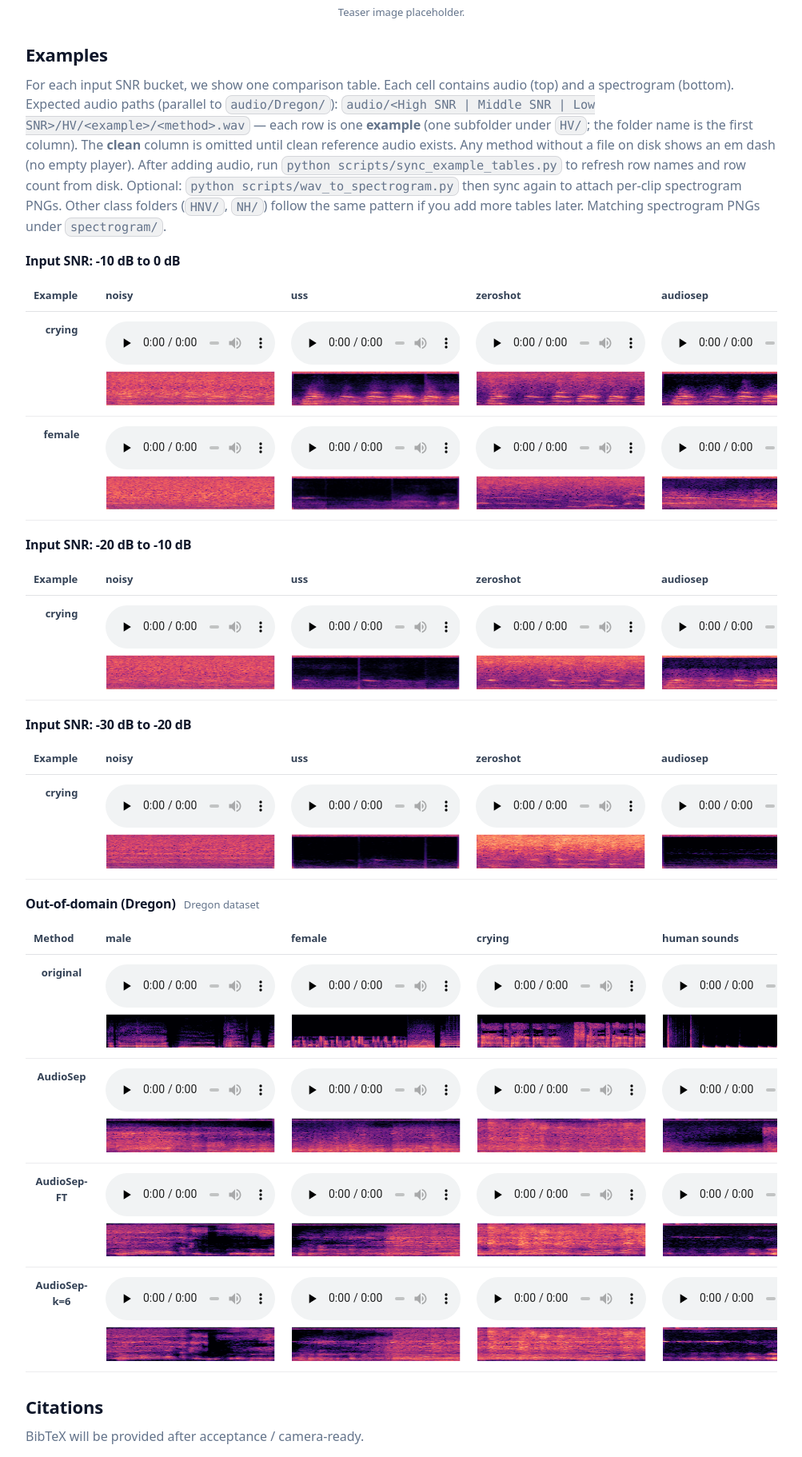
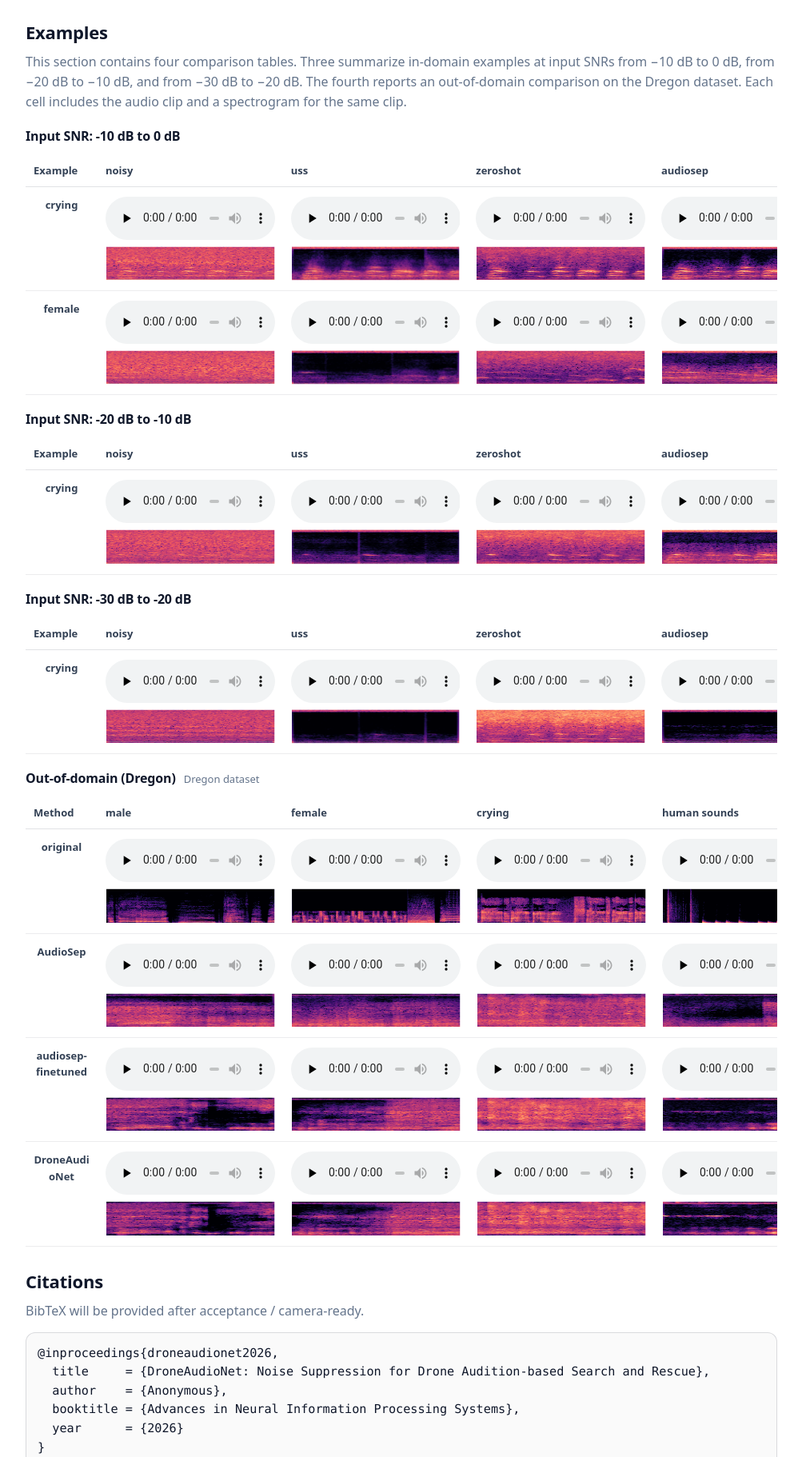
Before and after one commit to DroneAudioNet/DroneAudioNet-Homepage, a plain HTML site: page index.html in a window 1280 px wide. Shown: the part 1077-2899 px from the top of the page at 80% size, without its empty margins (138-1141 px from the left). Drawn offline with Linux system fonts and the light colour scheme.

Commit message:
Polish project page and README
- Examples: shorter formal intro; Dregon table labels audiosep-finetuned and DroneAudioNet.
- Teaser: remove placeholder figcaption; neutral alt/aria-label.
- README: emphasize project homepage line.

Co-authored-by: Cursor <cursoragent@cursor.com>

```diff
--- a/index.html
+++ b/index.html
@@ -49,21 +49,23 @@
           robust aerial acoustic perception and highlight the potential of source separation methods
           for real-world drone-assisted search-and-rescue.
         </p>
-        <figure class="teaser" aria-label="Teaser image placeholder">
+        <figure class="teaser" aria-label="DroneAudioNet teaser">
           <img
             class="teaser-img"
             src="./teaser-droneaudionet.svg"
-            alt="DroneAudioNet teaser image placeholder"
+            alt="DroneAudioNet teaser"
             loading="lazy"
           />
-          <figcaption class="teaser-cap">Teaser image placeholder.</figcaption>
         </figure>
       </section>
 
       <section class="section" aria-labelledby="examples">
         <h2 id="examples">Examples</h2>
         <p class="hint">
-          For each input SNR bucket, we show one comparison table. Each cell contains audio (top) and a spectrogram (bottom). Expected audio paths (parallel to <code>audio/Dregon/</code>): <code>audio/&lt;High SNR | Middle SNR | Low SNR&gt;/HV/&lt;example&gt;/&lt;method&gt;.wav</code> — each row is one <strong>example</strong> (one subfolder under <code>HV/</code>; the folder name is the first column). The <strong>clean</strong> column is omitted until clean reference audio exists. Any method without a file on disk shows an em dash (no empty player). After adding audio, run <code>python scripts/sync_example_tables.py</code> to refresh row names and row count from disk. Optional: <code>python scripts/wav_to_spectrogram.py</code> then sync again to attach per-clip spectrogram PNGs. Other class folders (<code>HNV/</code>, <code>NH/</code>) follow the same pattern if you add more tables later. Matching spectrogram PNGs under <code>spectrogram/</code>.
+          This section contains four comparison tables. Three summarize in-domain examples at
+          input SNRs from &minus;10&nbsp;dB to 0&nbsp;dB, from &minus;20&nbsp;dB to &minus;10&nbsp;dB, and from
+          &minus;30&nbsp;dB to &minus;20&nbsp;dB. The fourth reports an out-of-domain comparison on the Dregon dataset.
+          Each cell includes the audio clip and a spectrogram for the same clip.
         </p>
 
         <div class="snr-block" aria-label="Input SNR: -10 dB to 0 dB">
@@ -212,20 +214,20 @@
                   <td><div class="cell"><audio controls preload="none"><source src="./audio/Dregon/nonhuman_sounds/audiosep.wav" type="audio/wav" /></audio><img class="cell-img" src="./spectrogram/Dregon/nonhuman_sounds/audiosep.png" alt="Dregon non human sounds AudioSep spectrogram" loading="lazy" /></div></td>
                 </tr>
                 <tr>
-                  <th scope="row" class="rowhead">AudioSep-FT</th>
-                  <td><div class="cell"><audio controls preload="none"><source src="./audio/Dregon/male/audiosep-ft.wav" type="audio/wav" /></audio><img class="cell-img" src="./spectrogram/Dregon/male/audiosep-ft.png" alt="Dregon male AudioSep-FT spectrogram" loading="lazy" /></div></td>
-                  <td><div class="cell"><audio controls preload="none"><source src="./audio/Dregon/female/audiosep-ft.wav" type="audio/wav" /></audio><img class="cell-img" src="./spectrogram/Dregon/female/audiosep-ft.png" alt="Dregon female AudioSep-FT spectrogram" loading="lazy" /></div></td>
-                  <td><div class="cell"><audio controls preload="none"><source src="./audio/Dregon/crying/audiosep-ft.wav" type="audio/wav" /></audio><img class="cell-img" src="./spectrogram/Dregon/crying/audiosep-ft.png" alt="Dregon crying AudioSep-FT spectrogram" loading="lazy" /></div></td>
-                  <td><div class="cell"><audio controls preload="none"><source src="./audio/Dregon/human_sounds/audiosep-ft.wav" type="audio/wav" /></audio><img class="cell-img" src="./spectrogram/Dregon/human_sounds/audiosep-ft.png" alt="Dregon human sounds AudioSep-FT spectrogram" loading="lazy" /></div></td>
-                  <td><div class="cell"><audio controls preload="none"><source src="./audio/Dregon/nonhuman_sounds/audiosep-ft.wav" type="audio/wav" /></audio><img class="cell-img" src="./spectrogram/Dregon/nonhuman_sounds/audiosep-ft.png" alt="Dregon non human sounds AudioSep-FT spectrogram" loading="lazy" /></div></td>
+                  <th scope="row" class="rowhead">audiosep-finetuned</th>
+                  <td><div class="cell"><audio controls preload="none"><source src="./audio/Dregon/male/audiosep-ft.wav" type="audio/wav" /></audio><img class="cell-img" src="./spectrogram/Dregon/male/audiosep-ft.png" alt="Dregon male audiosep-finetuned spectrogram" loading="lazy" /></div></td>
+                  <td><div class="cell"><audio controls preload="none"><source src="./audio/Dregon/female/audiosep-ft.wav" type="audio/wav" /></audio><img class="cell-img" src="./spectrogram/Dregon/female/audiosep-ft.png" alt="Dregon female audiosep-finetuned spectrogram" loading="lazy" /></div></td>
+                  <td><div class="cell"><audio controls preload="none"><source src="./audio/Dregon/crying/audiosep-ft.wav" type="audio/wav" /></audio><img class="cell-img" src="./spectrogram/Dregon/crying/audiosep-ft.png" alt="Dregon crying audiosep-finetuned spectrogram" loading="lazy" /></div></td>
+                  <td><div class="cell"><audio controls preload="none"><source src="./audio/Dregon/human_sounds/audiosep-ft.wav" type="audio/wav" /></audio><img class="cell-img" src="./spectrogram/Dregon/human_sounds/audiosep-ft.png" alt="Dregon human sounds audiosep-finetuned spectrogram" loading="lazy" /></div></td>
+                  <td><div class="cell"><audio controls preload="none"><source src="./audio/Dregon/nonhuman_sounds/audiosep-ft.wav" type="audio/wav" /></audio><img class="cell-img" src="./spectrogram/Dregon/nonhuman_sounds/audiosep-ft.png" alt="Dregon non human sounds audiosep-finetuned spectrogram" loading="lazy" /></div></td>
                 </tr>
                 <tr>
-                  <th scope="row" class="rowhead">AudioSep-k=6</th>
-                  <td><div class="cell"><audio controls preload="none"><source src="./audio/Dregon/male/audiosep-k6.wav" type="audio/wav" /></audio><img class="cell-img" src="./spectrogram/Dregon/male/audiosep-k6.png" alt="Dregon male AudioSep k=6 spectrogram" loading="lazy" /></div></td>
-                  <td><div class="cell"><audio controls preload="none"><source src="./audio/Dregon/female/audiosep-k6.wav" type="audio/wav" /></audio><img class="cell-img" src="./spectrogram/Dregon/female/audiosep-k6.png" alt="Dregon female AudioSep k=6 spectrogram" loading="lazy" /></div></td>
-                  <td><div class="cell"><audio controls preload="none"><source src="./audio/Dregon/crying/audiosep-k6.wav" type="audio/wav" /></audio><img class="cell-img" src="./spectrogram/Dregon/crying/audiosep-k6.png" alt="Dregon crying AudioSep k=6 spectrogram" loading="lazy" /></div></td>
-                  <td><div class="cell"><audio controls preload="none"><source src="./audio/Dregon/human_sounds/audiosep-k6.wav" type="audio/wav" /></audio><img class="cell-img" src="./spectrogram/Dregon/human_sounds/audiosep-k6.png" alt="Dregon human sounds AudioSep k=6 spectrogram" loading="lazy" /></div></td>
-                  <td><div class="cell"><audio controls preload="none"><source src="./audio/Dregon/nonhuman_sounds/audiosep-k6.wav" type="audio/wav" /></audio><img class="cell-img" src="./spectrogram/Dregon/nonhuman_sounds/audiosep-k6.png" alt="Dregon non human sounds AudioSep k=6 spectrogram" loading="lazy" /></div></td>
+                  <th scope="row" class="rowhead">DroneAudioNet</th>
+                  <td><div class="cell"><audio controls preload="none"><source src="./audio/Dregon/male/audiosep-k6.wav" type="audio/wav" /></audio><img class="cell-img" src="./spectrogram/Dregon/male/audiosep-k6.png" alt="Dregon male DroneAudioNet spectrogram" loading="lazy" /></div></td>
+                  <td><div class="cell"><audio controls preload="none"><source src="./audio/Dregon/female/audiosep-k6.wav" type="audio/wav" /></audio><img class="cell-img" src="./spectrogram/Dregon/female/audiosep-k6.png" alt="Dregon female DroneAudioNet spectrogram" loading="lazy" /></div></td>
+                  <td><div class="cell"><audio controls preload="none"><source src="./audio/Dregon/crying/audiosep-k6.wav" type="audio/wav" /></audio><img class="cell-img" src="./spectrogram/Dregon/crying/audiosep-k6.png" alt="Dregon crying DroneAudioNet spectrogram" loading="lazy" /></div></td>
+                  <td><div class="cell"><audio controls preload="none"><source src="./audio/Dregon/human_sounds/audiosep-k6.wav" type="audio/wav" /></audio><img class="cell-img" src="./spectrogram/Dregon/human_sounds/audiosep-k6.png" alt="Dregon human sounds DroneAudioNet spectrogram" loading="lazy" /></div></td>
+                  <td><div class="cell"><audio controls preload="none"><source src="./audio/Dregon/nonhuman_sounds/audiosep-k6.wav" type="audio/wav" /></audio><img class="cell-img" src="./spectrogram/Dregon/nonhuman_sounds/audiosep-k6.png" alt="Dregon non human sounds DroneAudioNet spectrogram" loading="lazy" /></div></td>
                 </tr>
               </tbody>
             </table>
```
Also changed, not shown: 1 other file.
